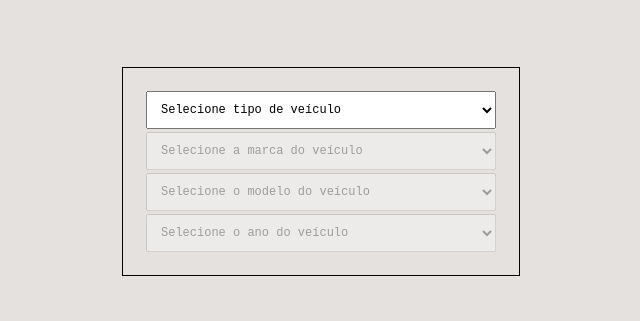
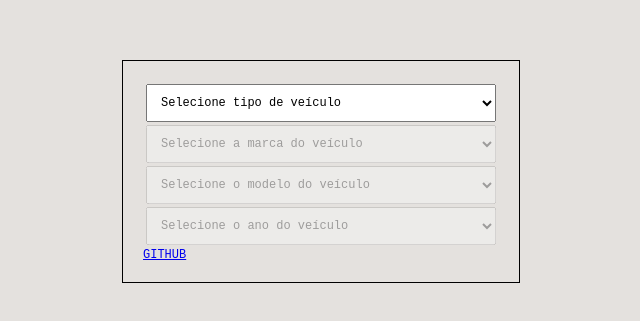
Before and after one commit to Igor-ifrs/fipe-react, a React (Create React App) app: page / in a window 1280 px wide. Shown: the part 229-550 px from the top of the page, without its empty margins (319-959 px from the left). Built offline with nearby package versions, Linux system fonts and the light colour scheme.

Commit message:
GAMBIARRA COM REACT.JS :poop:

```diff
--- a/src/FipeSelect.jsx
+++ b/src/FipeSelect.jsx
@@ -114,6 +114,7 @@ export default function FipeSelect() {
         {optionsRender(automovel.anos)}
       </select>
       {resultado(automovel.resultado)}
+      <a href="https://github.com/Igor-ifrs/fipe-react">GITHUB</a>
     </>
   );
 }
```
